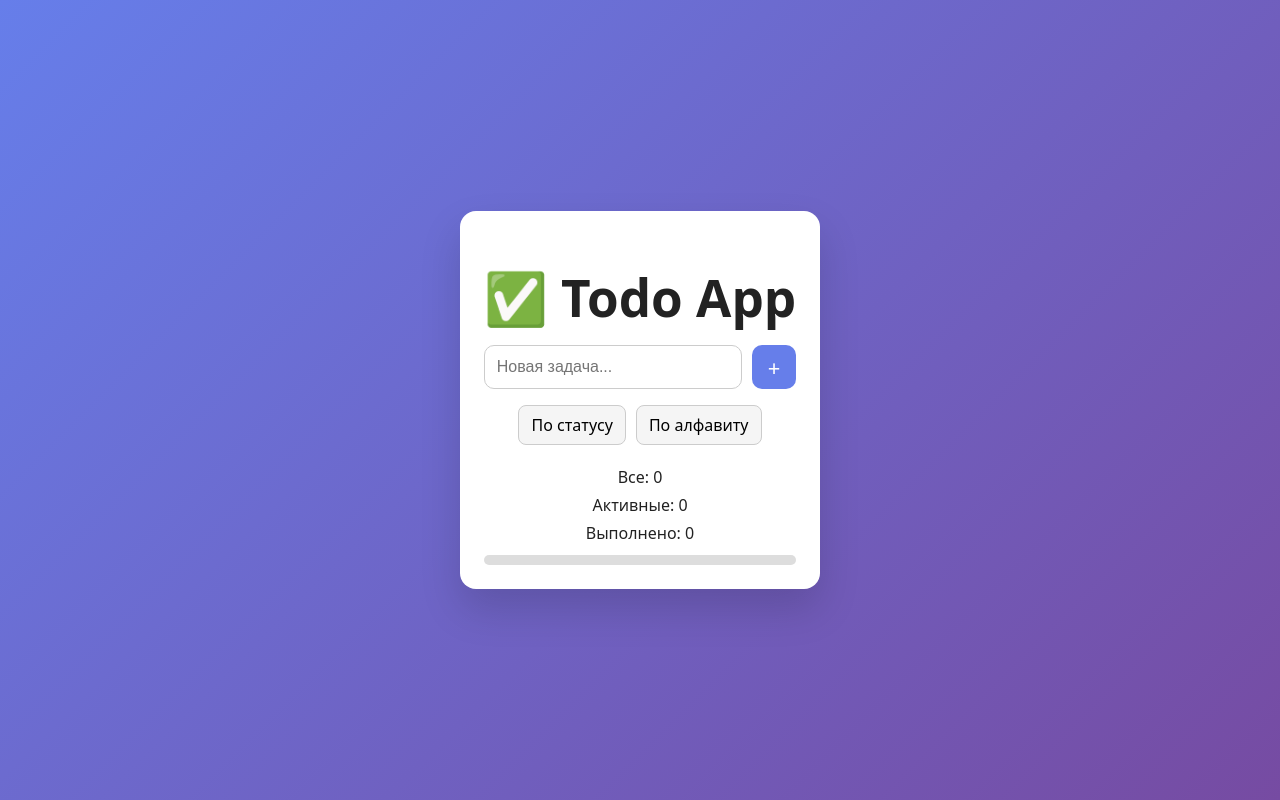
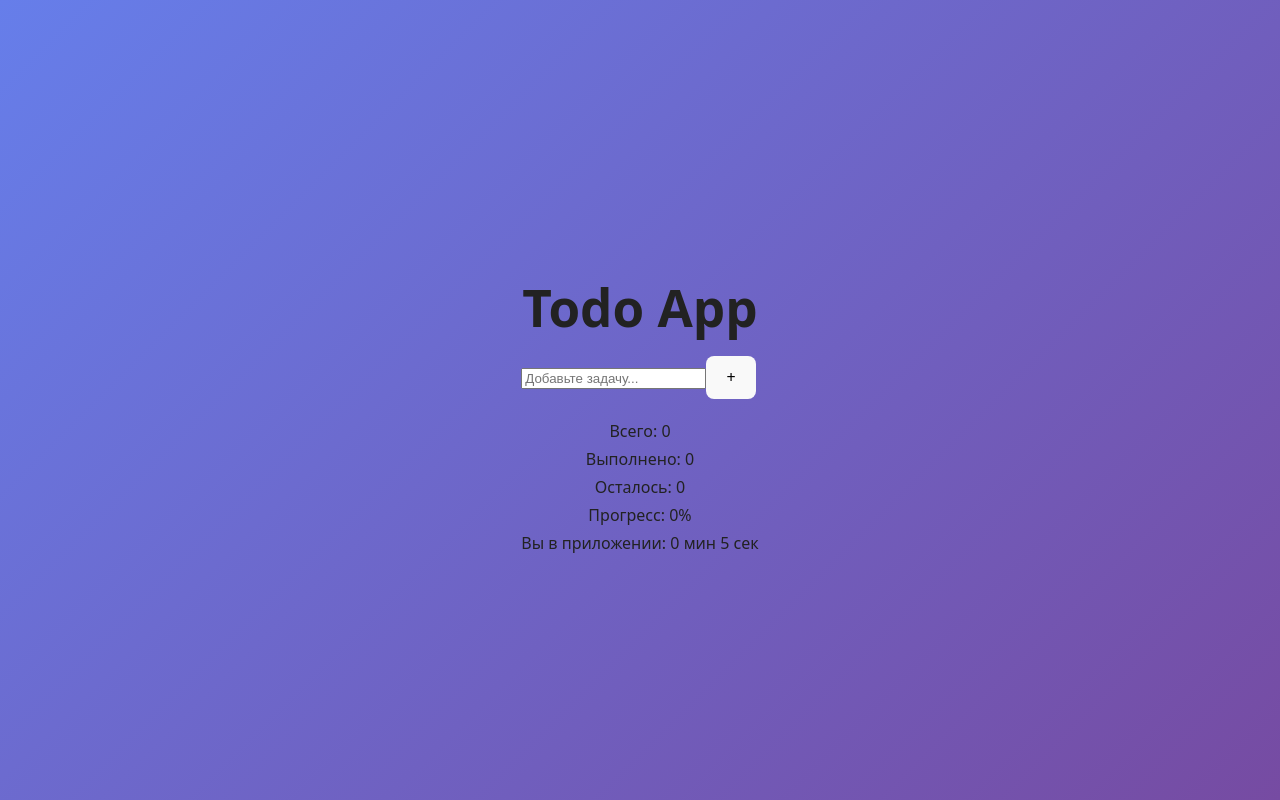
Before and after one commit to Lipstickbot/react-todo, a React (Vite) app: page / in a window 1280 px wide. Built offline with nearby package versions, Linux system fonts and the light colour scheme.

Commit message:
Update App.jsx

```diff
--- a/src/App.jsx
+++ b/src/App.jsx
@@ -1,122 +1,151 @@
-import { useState } from "react";
+import React, { useState, useEffect } from "react";
 import "./App.css";
 
 export default function App() {
+  // State для задач
   const [todos, setTodos] = useState([]);
-  const [text, setText] = useState("");
-  const [editingId, setEditingId] = useState(null);
-  const [editingText, setEditingText] = useState("");
-  const [sort, setSort] = useState("status"); // status | alpha
+  const [newTodo, setNewTodo] = useState("");
 
-  // ---------- ADD ----------
+  // State для таймера
+  const [seconds, setSeconds] = useState(0);
+
+  // Загрузка задач из localStorage при первом рендере
+  useEffect(() => {
+    const saved = localStorage.getItem("todos");
+    if (saved) {
+      setTodos(JSON.parse(saved));
+    }
+  }, []);
+
+  // Сохранение задач в localStorage при изменении
+  useEffect(() => {
+    localStorage.setItem("todos", JSON.stringify(todos));
+  }, [todos]);
+
+  // Таймер
+  useEffect(() => {
+    const timer = setInterval(() => setSeconds(prev => prev + 1), 1000);
+    return () => clearInterval(timer); // cleanup
+  }, []);
+
+  // Добавление задачи
   const addTodo = () => {
-    if (!text.trim()) return;
-    setTodos([...todos, { id: Date.now(), text, completed: false }]);
-    setText("");
+    if (!newTodo.trim()) return;
+    setTodos([
+      ...todos,
+      { id: Date.now(), text: newTodo.trim(), done: false }
+    ]);
+    setNewTodo("");
   };
 
-  // ---------- TOGGLE ----------
-  const toggleTodo = (id) => {
+  // Удаление задачи
+  const removeTodo = (id) => {
+    setTodos(todos.filter(todo => todo.id !== id));
+  };
+
+  // Переключение выполнения
+  const toggleDone = (id) => {
     setTodos(
-      todos.map((t) =>
-        t.id === id ? { ...t, completed: !t.completed } : t
+      todos.map(todo =>
+        todo.id === id ? { ...todo, done: !todo.done } : todo
       )
     );
   };
 
-  // ---------- DELETE ----------
-  const deleteTodo = (id) => {
-    setTodos(todos.filter((t) => t.id !== id));
+  // Редактирование текста
+  const editTodo = (id, newText) => {
+    setTodos(
+      todos.map(todo => (todo.id === id ? { ...todo, text: newText } : todo))
+    );
   };
 
-  // ---------- EDIT ----------
-  const saveEdit = (id) => {
-    setTodos(
-      todos.map((t) => (t.id === id ? { ...t, text: editingText } : t))
-    );
-    setEditingId(null);
-  };
+  // Статистика
+  const total = todos.length;
+  const doneCount = todos.filter(t => t.done).length;
+  const leftCount = total - doneCount;
+  const percent = total === 0 ? 0 : Math.round((doneCount / total) * 100);
 
-  // ---------- SORT ----------
-  const sortedTodos = [...todos].sort((a, b) => {
-    if (sort === "status") return a.completed - b.completed;
-    return a.text.localeCompare(b.text);
-  });
-
-  // ---------- STATS ----------
-  const total = todos.length;
-  const completed = todos.filter((t) => t.completed).length;
-  const active = total - completed;
-  const progress = total ? (completed / total) * 100 : 0;
+  // Таймер в мин/сек
+  const minutes = Math.floor(seconds / 60);
+  const secs = seconds % 60;
 
   return (
-    <div className="app">
-      <h1>✅ Todo App</h1>
+    <div className="container">
+      <h1>Todo App</h1>
 
-      {/* ADD */}
-      <div className="add">
+      <div className="add-todo">
         <input
-          value={text}
-          onChange={(e) => setText(e.target.value)}
-          onKeyDown={(e) => e.key === "Enter" && addTodo()}
-          placeholder="Новая задача..."
+          value={newTodo}
+          onChange={e => setNewTodo(e.target.value)}
+          onKeyDown={e => e.key === "Enter" && addTodo()}
+          placeholder="Добавьте задачу..."
         />
         <button onClick={addTodo}>+</button>
       </div>
 
-      {/* SORT */}
-      <div className="sort">
-        <button onClick={() => setSort("status")}>По статусу</button>
-        <button onClick={() => setSort("alpha")}>По алфавиту</button>
-      </div>
-
-      {/* LIST */}
-      <ul className="list">
-        {sortedTodos.map((todo) => (
-          <li key={todo.id} className={todo.completed ? "done" : ""}>
+      <ul className="todo-list">
+        {todos.map(todo => (
+          <li key={todo.id} className={todo.done ? "done" : ""}>
             <input
               type="checkbox"
-              checked={todo.completed}
-              onChange={() => toggleTodo(todo.id)}
+              checked={todo.done}
+              onChange={() => toggleDone(todo.id)}
             />
-
-            {editingId === todo.id ? (
-              <input
-                className="edit"
-                autoFocus
-                value={editingText}
-                onChange={(e) => setEditingText(e.target.value)}
-                onKeyDown={(e) => {
-                  if (e.key === "Enter") saveEdit(todo.id);
-                  if (e.key === "Escape") setEditingId(null);
-                }}
-              />
-            ) : (
-              <span
-                onDoubleClick={() => {
-                  setEditingId(todo.id);
-                  setEditingText(todo.text);
-                }}
-              >
-                {todo.text}
-              </span>
-            )}
-
-            <button onClick={() => deleteTodo(todo.id)}>×</button>
+            <EditableText
+              text={todo.text}
+              onSave={(newText) => editTodo(todo.id, newText)}
+            />
+            <button onClick={() => removeTodo(todo.id)}>×</button>
           </li>
         ))}
       </ul>
 
-      {/* STATS */}
       <div className="stats">
-        <p>Все: {total}</p>
-        <p>Активные: {active}</p>
-        <p>Выполнено: {completed}</p>
+        <p>Всего: {total}</p>
+        <p>Выполнено: {doneCount}</p>
+        <p>Осталось: {leftCount}</p>
+        <p>Прогресс: {percent}%</p>
+      </div>
 
-        <div className="progress">
-          <div style={{ width: `${progress}%` }} />
-        </div>
+      <div className="timer">
+        Вы в приложении: {minutes} мин {secs} сек
       </div>
     </div>
   );
 }
+
+// Компонент для редактируемого текста
+function EditableText({ text, onSave }) {
+  const [editing, setEditing] = useState(false);
+  const [value, setValue] = useState(text);
+
+  useEffect(() => {
+    setValue(text);
+  }, [text]);
+
+  const save = () => {
+    if (value.trim() === "") setValue(text);
+    else onSave(value.trim());
+    setEditing(false);
+  };
+
+  const cancel = () => {
+    setValue(text);
+    setEditing(false);
+  };
+
+  return editing ? (
+    <input
+      value={value}
+      onChange={e => setValue(e.target.value)}
+      onBlur={save}
+      onKeyDown={e => {
+        if (e.key === "Enter") save();
+        if (e.key === "Escape") cancel();
+      }}
+      autoFocus
+    />
+  ) : (
+    <span onDoubleClick={() => setEditing(true)}>{text}</span>
+  );
+}
```
